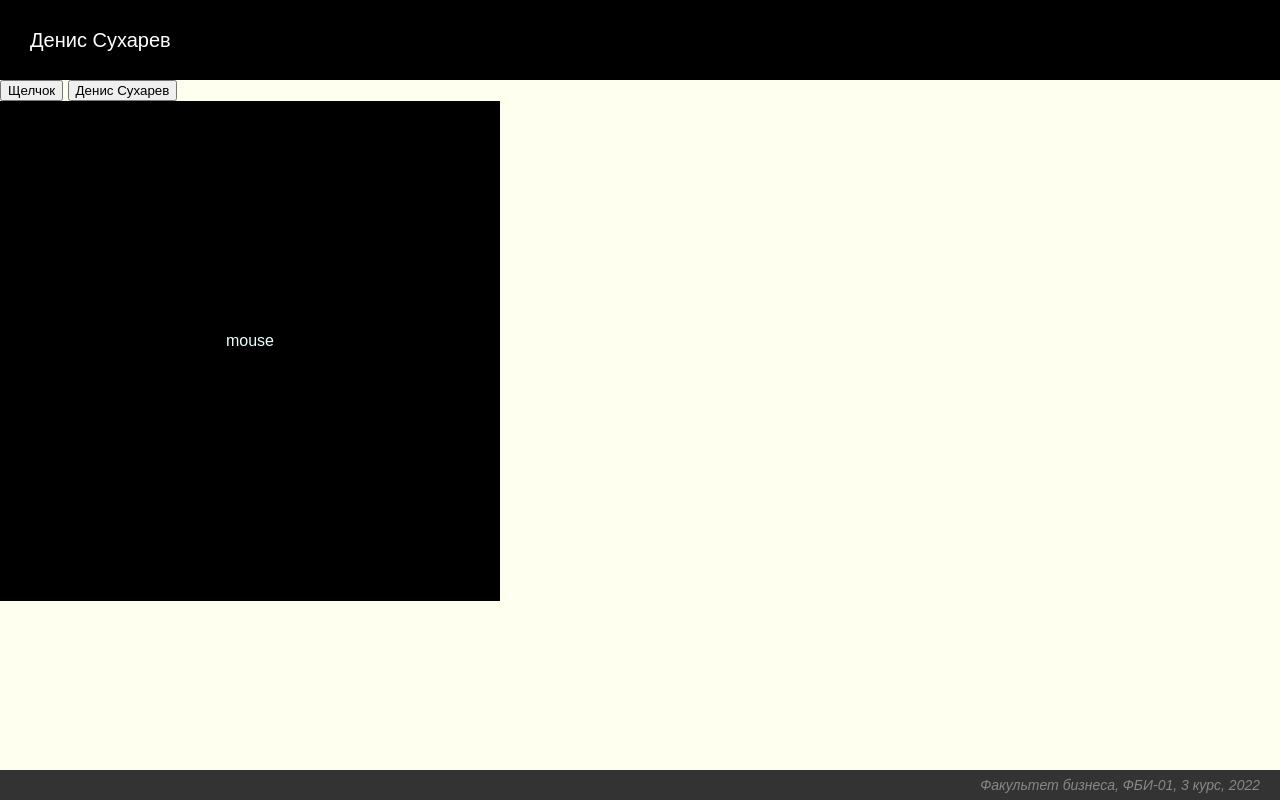
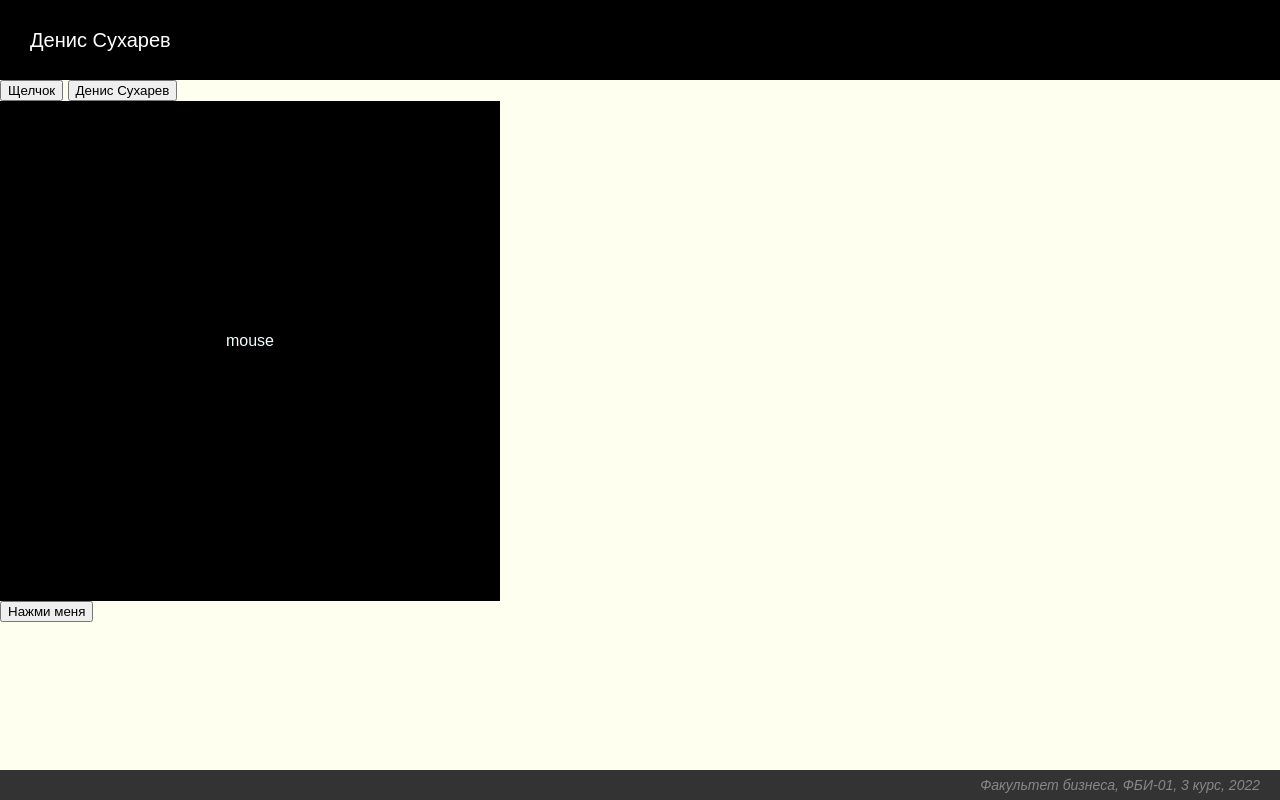
Before and after one commit to Denis-Sukharev/web-programming-labs, a plain HTML site: page lab9.html in a window 1280 px wide. Drawn offline with Linux system fonts and the light colour scheme.

Commit message:
Переключения состояний

```diff
--- a/lab9.html
+++ b/lab9.html
@@ -20,6 +20,10 @@
             <div>
                 <div id="coords">mouse</div>
             </div>
+
+            <div>
+                <button onclick="knopka(this)">Нажми меня</button>
+            </div>
         </div>
 
         <div class="footer">
--- a/lab9.js
+++ b/lab9.js
@@ -22,3 +22,25 @@ window.addEventListener('DOMContentLoaded', function() {
     let coords = document.querySelector('#coords');
     coords.addEventListener('mousemove', showCoords);
 });
+
+function knopka(button) {
+    if(button.innerHTML == 'Нажми меня') {
+        button.innerHTML = 'Ещё раз нажми';
+        button.style.color = 'green';
+    }
+
+    else if(button.innerHTML == 'Ещё раз нажми') {
+        button.innerHTML = 'Ещё';
+        button.style.color = 'red';
+    }
+
+    else if(button.innerHTML == 'Ещё') {
+        button.innerHTML = 'Начать сначала';
+        button.style.color = 'blue';
+    }
+
+    else {
+        button.innerHTML = 'Нажми меня'
+        button.style.color = 'orange';
+    }
+}
```
